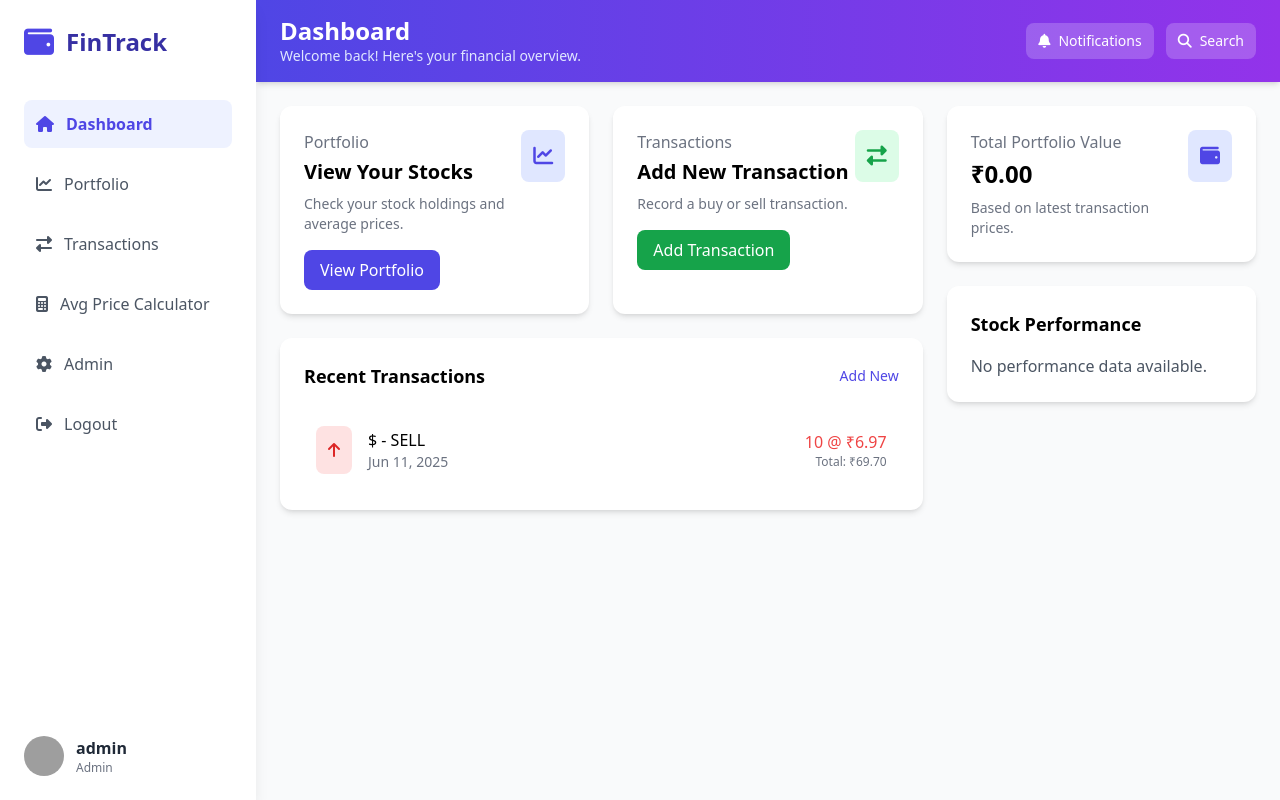
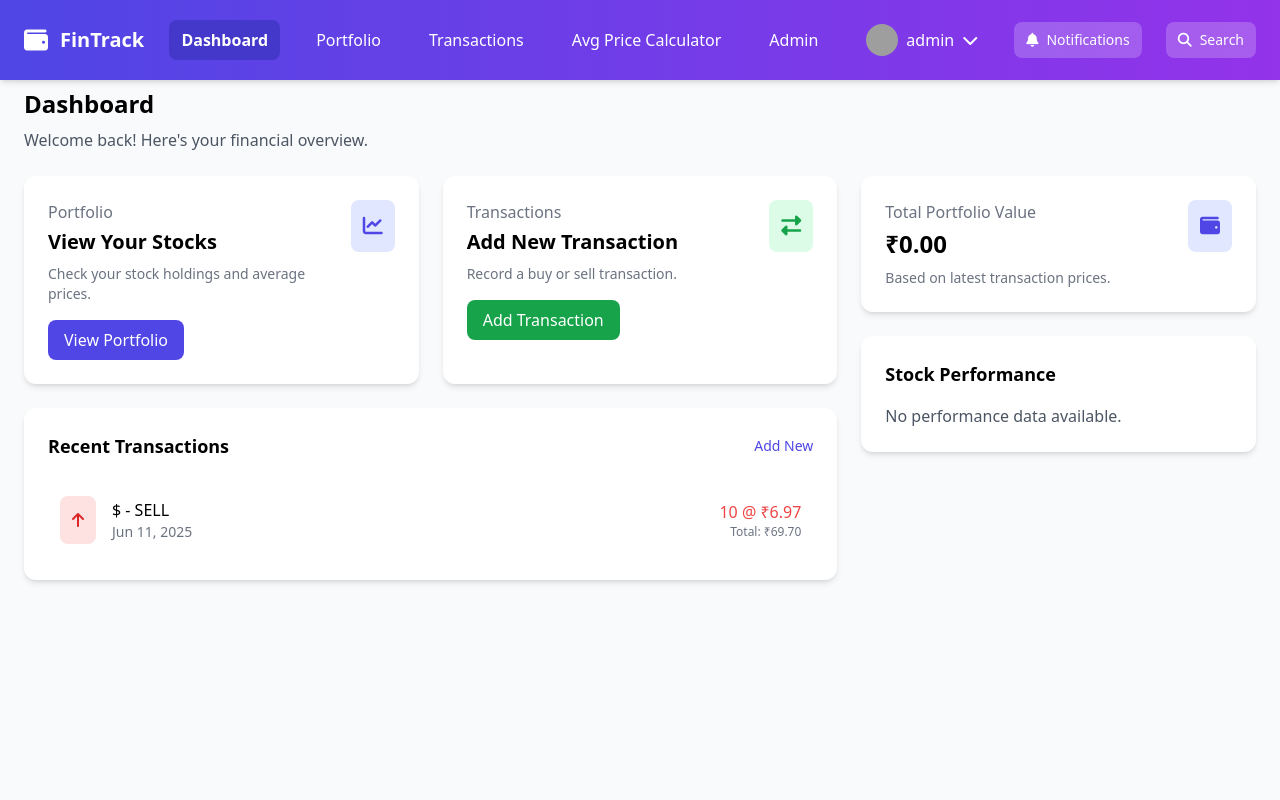
Before and after one commit to ashishkekan/FinTrack, a Django app: page /home/ in a window 1280 px wide. Run offline with Django 4.2, Linux system fonts and the light colour scheme; a user stored in the database is signed in; data comes from the database, SQL or seed files in the repository; some libraries are stand-ins or nearby versions; grey boxes are pictures that could not be loaded.

Commit message:
Change the design side bar to nav bar

```diff
--- a/stocks/static/css/styles.css
+++ b/stocks/static/css/styles.css
@@ -9,10 +9,6 @@ body {
 .card-hover:hover {
     transform: translateY(-5px);
     box-shadow: 0 20px 25px -5px rgba(0, 0, 0, 0.1), 0 10px 10px -5px rgba(0, 0, 0, 0.04);
-}
-
-.sidebar {
-    transition: all 0.3s ease;
 }
 
 input, select {
@@ -32,11 +28,26 @@ button:hover {
     transform: translateY(-2px);
 }
 
+/* Navbar Styles */
+nav {
+    transition: all 0.3s ease;
+}
+
+#navbarMenu {
+    transition: all 0.3s ease;
+}
+
+#mobileMenu.active {
+    display: block;
+}
+
+/* Dropdown Styles */
+.group:hover .group-hover\:block {
+    display: block;
+}
+
 @media (max-width: 768px) {
-    .sidebar {
-        transform: translateX(-100%);
-    }
-    .sidebar.active {
-        transform: translateX(0);
+    #navbarMenu {
+        display: none;
     }
 }
--- a/stocks/static/js/scripts.js
+++ b/stocks/static/js/scripts.js
@@ -1,105 +1,11 @@
 document.addEventListener('DOMContentLoaded', function () {
-    const portfolioChartCanvas = document.getElementById('stockChart');
-    const graphFilter = document.getElementById('graphFilter');
+    // Mobile Navbar Toggle
+    const navbarToggle = document.getElementById('navbarToggle');
+    const mobileMenu = document.getElementById('mobileMenu');
 
-    if (portfolioChartCanvas && graphFilter) {
-        console.log('Chart canvas and filter found');
-        const ctx = portfolioChartCanvas.getContext('2d');
-        let chart;
-
-        // Transaction data from window.transactionsData
-        const transactions = window.transactionsData || [];
-        console.log('Transactions data:', transactions);
-
-        if (!transactions.length) {
-            console.warn('No transaction data available');
-            portfolioChartCanvas.parentElement.innerHTML += '<p class="text-center text-gray-600 mt-4">No transaction data to display.</p>';
-            return;
-        }
-
-        const colors = ['#10B981', '#EF4444', '#3B82F6', '#F59E0B', '#8B5CF6'];
-
-        function updateChart(symbol) {
-            console.log('Updating chart for symbol:', symbol);
-            const filteredData = symbol === 'all'
-                ? transactions
-                : transactions.filter(t => t.stock_symbol === symbol);
-
-            console.log('Filtered data:', filteredData);
-
-            if (!filteredData.length) {
-                console.warn('No data for selected symbol:', symbol);
-                if (chart) chart.destroy();
-                ctx.canvas.parentElement.innerHTML += '<p class="text-center text-gray-600 mt-4">No data for selected symbol.</p>';
-                return;
-            }
-
-            const datasets = {};
-            filteredData.forEach(t => {
-                if (!datasets[t.stock_symbol]) {
-                    datasets[t.stock_symbol] = {
-                        label: t.stock_symbol,
-                        data: [],
-                        borderColor: colors[Object.keys(datasets).length % colors.length],
-                        backgroundColor: colors[Object.keys(datasets).length % colors.length] + '33',
-                        tension: 0.3,
-                        fill: true
-                    };
-                }
-                datasets[t.stock_symbol].data.push({
-                    x: t.transaction_date,
-                    y: t.price_per_share
-                });
-            });
-
-            console.log('Datasets:', datasets);
-
-            if (chart) chart.destroy();
-            chart = new Chart(ctx, {
-                type: 'line',
-                data: {
-                    datasets: Object.values(datasets)
-                },
-                options: {
-                    responsive: true,
-                    maintainAspectRatio: false,
-                    plugins: {
-                        legend: {
-                            position: 'top',
-                        },
-                    },
-                    scales: {
-                        x: {
-                            type: 'time',
-                            time: {
-                                unit: 'day',
-                                tooltipFormat: 'MMM D, YYYY'
-                            },
-                            title: {
-                                display: true,
-                                text: 'Date'
-                            }
-                        },
-                        y: {
-                            beginAtZero: false,
-                            title: {
-                                display: true,
-                                text: 'Price per Share (₹)'
-                            }
-                        }
-                    }
-                }
-            });
-            console.log('Chart rendered');
-        }
-
-        graphFilter.addEventListener('change', () => {
-            updateChart(graphFilter.value);
+    if (navbarToggle && mobileMenu) {
+        navbarToggle.addEventListener('click', () => {
+            mobileMenu.classList.toggle('active');
         });
-
-        // Initialize chart with all stocks
-        updateChart('all');
-    } else {
-        console.error('Chart canvas or filter not found');
     }
 });
--- a/stocks/templates/base.html
+++ b/stocks/templates/base.html
@@ -8,116 +8,120 @@
     <script src="https://cdn.tailwindcss.com"></script>
     <link rel="stylesheet" href="https://cdnjs.cloudflare.com/ajax/libs/font-awesome/6.4.0/css/all.min.css">
     <link rel="stylesheet" href="{% static 'css/styles.css' %}">
-    <script src="https://cdn.jsdelivr.net/npm/chart.js"></script>
 </head>
 <body class="bg-gray-50 font-sans">
+    <!-- Navbar -->
+    <nav class="bg-gradient-to-r from-indigo-600 to-purple-600 text-white shadow-md fixed top-0 left-0 w-full z-50">
+        <div class="px-6 py-4 flex justify-between items-center">
+            <!-- Brand -->
+            <div class="flex items-center">
+                <i class="fas fa-wallet text-2xl mr-3"></i>
+                <a href="{% url 'home' %}" class="text-xl font-bold">FinTrack</a>
+            </div>
             <!-- Mobile Menu Button -->
-    <button id="menuBtn" class="md:hidden fixed top-4 left-4 z-50 bg-white p-2 rounded-lg shadow-lg">
-        <i class="fas fa-bars text-indigo-600"></i>
+            <button id="navbarToggle" class="md:hidden p-2 rounded-lg">
+                <i class="fas fa-bars text-xl"></i>
             </button>
-
-    <!-- Sidebar -->
-    <div id="sidebar" class="sidebar fixed h-screen w-64 bg-white shadow-lg z-40">
-        <div class="p-6">
-            <div class="flex items-center mb-10">
-                <i class="fas fa-wallet text-indigo-600 text-3xl mr-3"></i>
-                <h1 class="text-2xl font-bold text-indigo-800">FinTrack</h1>
-            </div>
-            <nav>
-                <ul class="space-y-3">
-                    <li>
-                        <a href="{% url 'home' %}" class="flex items-center p-3 rounded-lg {% if request.resolver_match.url_name == 'home' %}bg-indigo-50 text-indigo-600{% else %}text-gray-600 hover:bg-indigo-50 hover:text-indigo-600{% endif %} font-semibold">
-                            <i class="fas fa-home mr-3"></i>
+            <!-- Navigation Links -->
+            <div id="navbarMenu" class="hidden md:flex md:items-center md:space-x-6">
+                <a href="{% url 'home' %}" class="px-3 py-2 rounded-lg font-semibold {% if request.resolver_match.url_name == 'home' %}bg-indigo-700{% else %}hover:bg-indigo-700{% endif %}">
                     Dashboard
                 </a>
-                    </li>
-                    <li>
-                        <a href="{% url 'portfolio' %}" class="flex items-center p-3 rounded-lg {% if request.resolver_match.url_name == 'portfolio' %}bg-indigo-50 text-indigo-600{% else %}text-gray-600 hover:bg-indigo-50 hover:text-indigo-600{% endif %}">
-                            <i class="fas fa-chart-line mr-3"></i>
+                <a href="{% url 'portfolio' %}" class="px-3 py-2 rounded-lg {% if request.resolver_match.url_name == 'portfolio' %}bg-indigo-700{% else %}hover:bg-indigo-700{% endif %}">
                     Portfolio
                 </a>
-                    </li>
-                    <li>
-                        <a href="{% url 'add_transaction' %}" class="flex items-center p-3 rounded-lg {% if request.resolver_match.url_name == 'add_transaction' %}bg-indigo-50 text-indigo-600{% else %}text-gray-600 hover:bg-indigo-50 hover:text-indigo-600{% endif %}">
-                            <i class="fas fa-exchange-alt mr-3"></i>
+                <a href="{% url 'add_transaction' %}" class="px-3 py-2 rounded-lg {% if request.resolver_match.url_name == 'add_transaction' %}bg-indigo-700{% else %}hover:bg-indigo-700{% endif %}">
                     Transactions
                 </a>
-                    </li>
-                    <li>
-                        <a href="{% url 'avg_price_calculator' %}" class="flex items-center p-3 rounded-lg {% if request.resolver_match.url_name == 'avg_price_calculator' %}bg-indigo-50 text-indigo-600{% else %}text-gray-600 hover:bg-indigo-50 hover:text-indigo-600{% endif %}">
-                            <i class="fas fa-calculator mr-3"></i>
+                <a href="{% url 'avg_price_calculator' %}" class="px-3 py-2 rounded-lg {% if request.resolver_match.url_name == 'avg_price_calculator' %}bg-indigo-700{% else %}hover:bg-indigo-700{% endif %}">
                     Avg Price Calculator
                 </a>
-                    </li>
                 {% if user.is_staff %}
-                    <li>
-                        <a href="{% url 'admin:index' %}" class="flex items-center p-3 rounded-lg text-gray-600 hover:bg-indigo-50 hover:text-indigo-600">
-                            <i class="fas fa-cog mr-3"></i>
+                <a href="{% url 'admin:index' %}" class="px-3 py-2 rounded-lg hover:bg-indigo-700">
                     Admin
                 </a>
-                    </li>
                 {% endif %}
                 {% if user.is_authenticated %}
-                    <li>
-                        <a href="{% url 'logout' %}" class="flex items-center p-3 rounded-lg text-gray-600 hover:bg-indigo-50 hover:text-indigo-600">
-                            <i class="fas fa-sign-out-alt mr-3"></i>
-                            Logout
-                        </a>
-                    </li>
+                <!-- User Dropdown -->
+                <div class="relative group">
+                    <button class="flex items-center px-3 py-2 rounded-lg hover:bg-indigo-700">
+                        <img src="https://randomuser.me/api/portraits/women/44.jpg" class="w-8 h-8 rounded-full mr-2" alt="User">
+                        <span>{{ user.username }}</span>
+                        <i class="fas fa-chevron-down ml-2"></i>
+                    </button>
+                    <div class="absolute right-0 mt-2 w-48 bg-white text-gray-800 rounded-lg shadow-lg hidden group-hover:block">
+                        <p class="px-4 py-2 text-sm text-gray-500">{% if user.is_staff %}Admin{% else %}User{% endif %}</p>
+                        <a href="{% url 'logout' %}" class="block px-4 py-2 hover:bg-indigo-50">Logout</a>
+                    </div>
+                </div>
                 {% else %}
-                    <li>
-                        <a href="{% url 'login' %}" class="flex items-center p-3 rounded-lg {% if request.resolver_match.url_name == 'login' %}bg-indigo-50 text-indigo-600{% else %}text-gray-600 hover:bg-indigo-50 hover:text-indigo-600{% endif %}">
-                            <i class="fas fa-sign-in-alt mr-3"></i>
+                <a href="{% url 'login' %}" class="px-3 py-2 rounded-lg {% if request.resolver_match.url_name == 'login' %}bg-indigo-700{% else %}hover:bg-indigo-700{% endif %}">
                     Login
                 </a>
-                    </li>
-                    <li>
-                        <a href="{% url 'signup' %}" class="flex items-center p-3 rounded-lg {% if request.resolver_match.url_name == 'signup' %}bg-indigo-50 text-indigo-600{% else %}text-gray-600 hover:bg-indigo-50 hover:text-indigo-600{% endif %}">
-                            <i class="fas fa-user-plus mr-3"></i>
+                <a href="{% url 'signup' %}" class="px-3 py-2 rounded-lg {% if request.resolver_match.url_name == 'signup' %}bg-indigo-700{% else %}hover:bg-indigo-700{% endif %}">
                     Sign Up
                 </a>
-                    </li>
                 {% endif %}
-                </ul>
-            </nav>
-        </div>
-        {% if user.is_authenticated %}
-        <div class="absolute bottom-0 w-full p-6">
-            <div class="flex items-center">
-                <img src="https://randomuser.me/api/portraits/women/44.jpg" class="w-10 h-10 rounded-full mr-3" alt="User">
-                <div>
-                    <p class="font-semibold text-gray-800">{{ user.username }}</p>
-                    <p class="text-xs text-gray-500">{% if user.is_staff %}Admin{% else %}User{% endif %}</p>
-                </div>
-            </div>
-        </div>
-        {% endif %}
-    </div>
-
-    <!-- Main Content -->
-    <div class="md:ml-64 min-h-screen">
-        <!-- Header -->
-        <header class="bg-gradient-to-r from-indigo-600 to-purple-600 text-white px-6 py-4 shadow-md">
-            <div class="flex flex-col md:flex-row justify-between items-start md:items-center gap-4">
-                <div>
-                    <h2 class="text-2xl font-bold leading-tight">{% block header_title %}Dashboard{% endblock %}</h2>
-                    <p class="text-indigo-100 text-sm">{% block header_subtitle %}Welcome back! Here's your financial overview.{% endblock %}</p>
-                </div>
-                <div class="flex items-center gap-3">
-                    <button class="flex items-center gap-2 px-3 py-2 bg-white/20 hover:bg-white/30 rounded-lg transition text-sm">
+                <!-- Notification and Search -->
+                <button class="flex items-center gap-2 px-3 py-2 bg-white/20 hover:bg-white/30 rounded-lg text-sm">
                     <i class="fas fa-bell"></i>
-                        <span class="hidden md:inline">Notifications</span>
+                    <span class="hidden lg:inline">Notifications</span>
                 </button>
-                    <button class="flex items-center gap-2 px-3 py-2 bg-white/20 hover:bg-white/30 rounded-lg transition text-sm">
+                <button class="flex items-center gap-2 px-3 py-2 bg-white/20 hover:bg-white/30 rounded-lg text-sm">
                     <i class="fas fa-search"></i>
-                        <span class="hidden md:inline">Search</span>
+                    <span class="hidden lg:inline">Search</span>
                 </button>
             </div>
         </div>
-        </header>
+        <!-- Mobile Menu -->
+        <div id="mobileMenu" class="hidden md:hidden bg-indigo-700">
+            <div class="px-6 py-4 space-y-3">
+                <a href="{% url 'home' %}" class="block px-3 py-2 rounded-lg font-semibold {% if request.resolver_match.url_name == 'home' %}bg-indigo-600{% else %}hover:bg-indigo-600{% endif %}">
+                    Dashboard
+                </a>
+                <a href="{% url 'portfolio' %}" class="block px-3 py-2 rounded-lg {% if request.resolver_match.url_name == 'portfolio' %}bg-indigo-600{% else %}hover:bg-indigo-600{% endif %}">
+                    Portfolio
+                </a>
+                <a href="{% url 'add_transaction' %}" class="block px-3 py-2 rounded-lg {% if request.resolver_match.url_name == 'add_transaction' %}bg-indigo-600{% else %}hover:bg-indigo-600{% endif %}">
+                    Transactions
+                </a>
+                <a href="{% url 'avg_price_calculator' %}" class="block px-3 py-2 rounded-lg {% if request.resolver_match.url_name == 'avg_price_calculator' %}bg-indigo-600{% else %}hover:bg-indigo-600{% endif %}">
+                    Avg Price Calculator
+                </a>
+                {% if user.is_staff %}
+                <a href="{% url 'admin:index' %}" class="block px-3 py-2 rounded-lg hover:bg-indigo-600">
+                    Admin
+                </a>
+                {% endif %}
+                {% if user.is_authenticated %}
+                <div class="flex items-center px-3 py-2">
+                    <img src="https://randomuser.me/api/portraits/women/44.jpg" class="w-8 h-8 rounded-full mr-2" alt="User">
+                    <div>
+                        <p class="font-semibold">{{ user.username }}</p>
+                        <p class="text-xs text-gray-300">{% if user.is_staff %}Admin{% else %}User{% endif %}</p>
+                    </div>
+                </div>
+                <a href="{% url 'logout' %}" class="block px-3 py-2 rounded-lg hover:bg-indigo-600">
+                    Logout
+                </a>
+                {% else %}
+                <a href="{% url 'login' %}" class="block px-3 py-2 rounded-lg {% if request.resolver_match.url_name == 'login' %}bg-indigo-600{% else %}hover:bg-indigo-600{% endif %}">
+                    Login
+                </a>
+                <a href="{% url 'signup' %}" class="block px-3 py-2 rounded-lg {% if request.resolver_match.url_name == 'signup' %}bg-indigo-600{% else %}hover:bg-indigo-600{% endif %}">
+                    Sign Up
+                </a>
+                {% endif %}
+            </div>
+        </div>
+    </nav>
 
+    <!-- Main Content -->
+    <div class="pt-16 min-h-screen">
         <!-- Content -->
         <div class="p-6">
+            <h2 class="text-2xl font-bold mb-2">{% block header_title %}Dashboard{% endblock %}</h2>
+            <p class="text-gray-600 mb-6">{% block header_subtitle %}Welcome back! Here's your financial overview.{% endblock %}</p>
             {% if messages %}
                 {% for message in messages %}
                     <div class="bg-{% if message.tags == 'error' %}red{% else %}green{% endif %}-100 border border-{% if message.tags == 'error' %}red{% else %}green{% endif %}-400 text-{% if message.tags == 'error' %}red{% else %}green{% endif %}-700 px-4 py-3 rounded mb-4">
```
Lines whose indentation alone changed are shown as unchanged.
